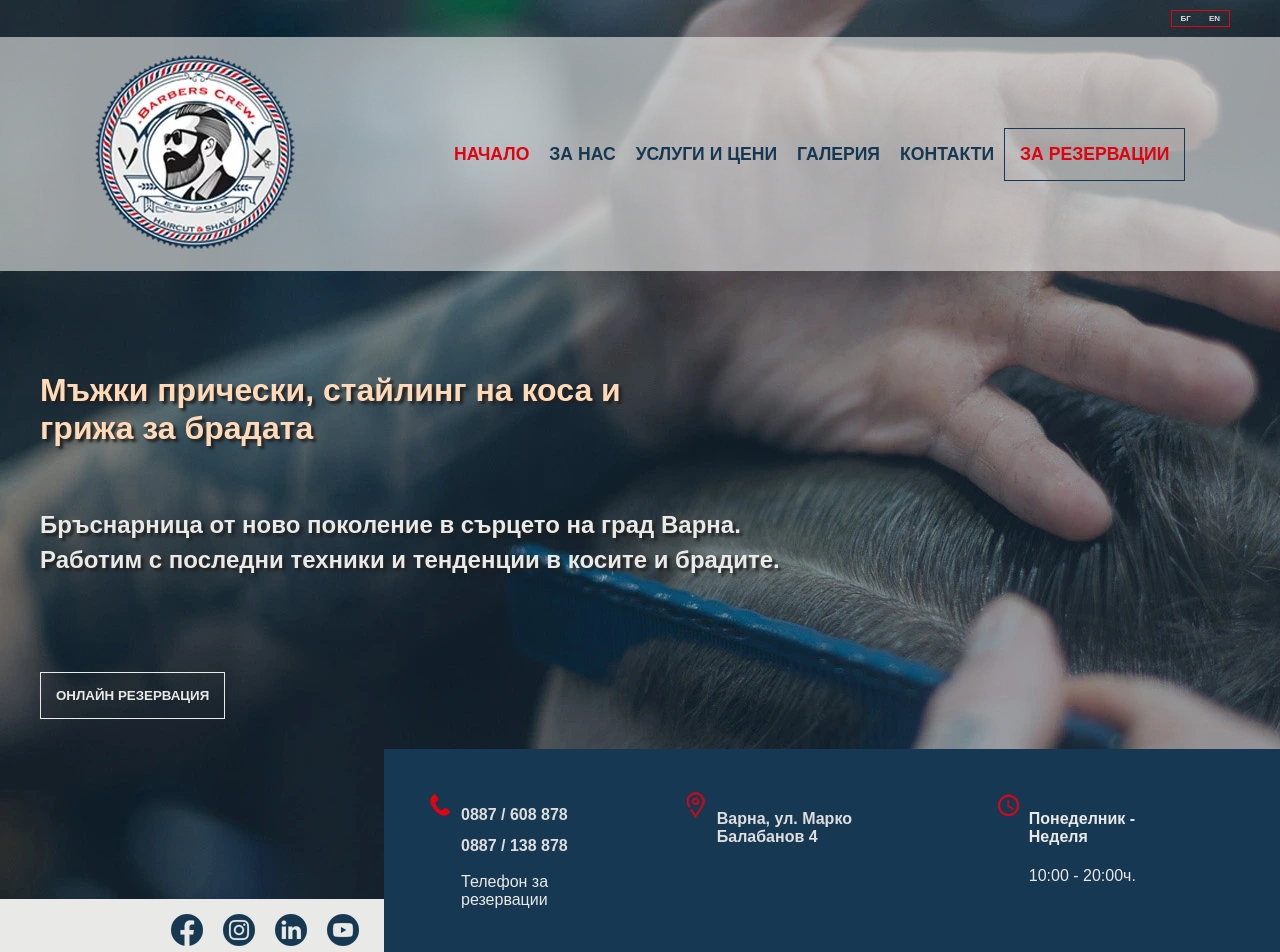
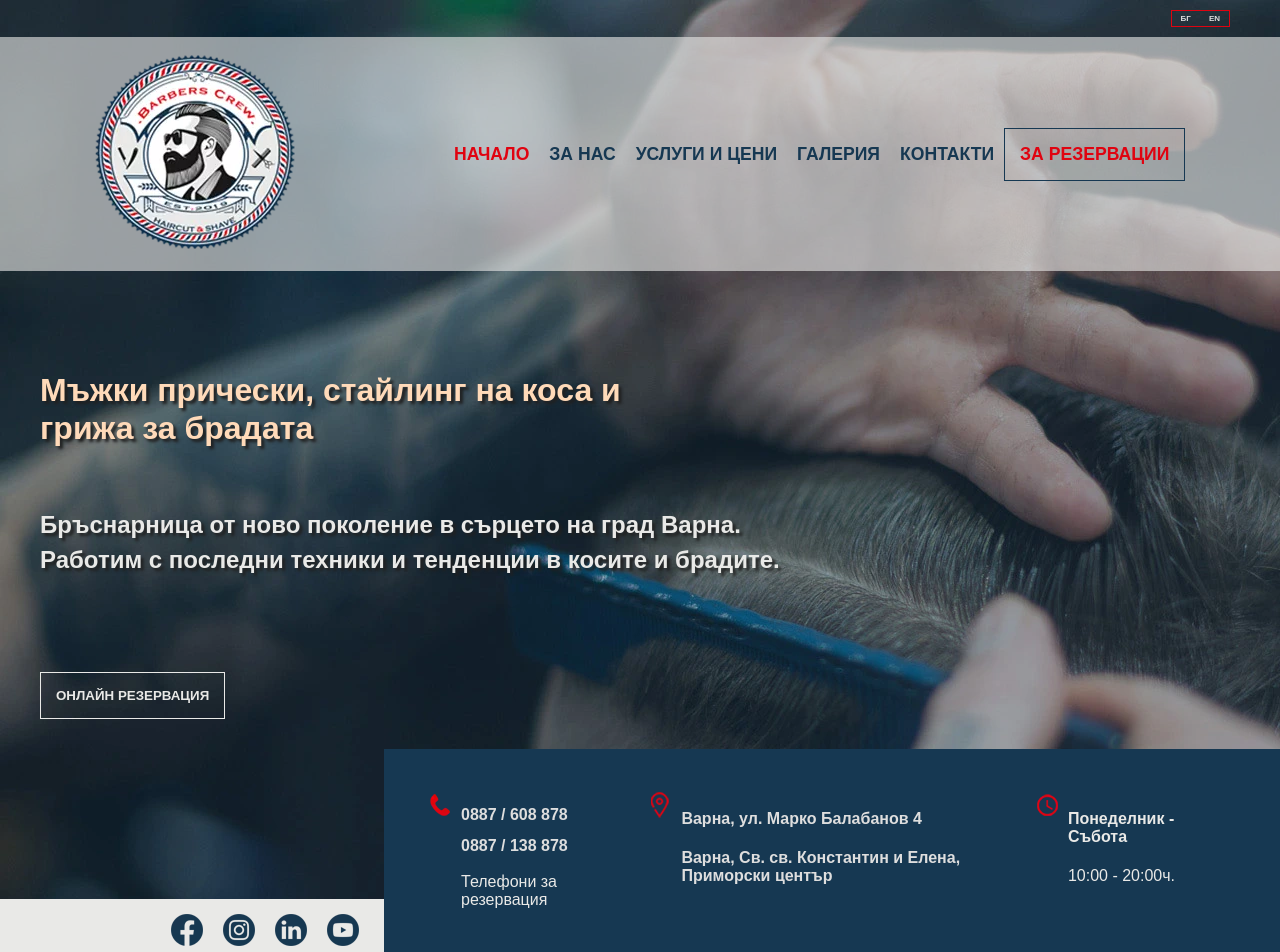
Before and after one commit to Joszeph/Vasil-Webpage, a Next.js app: page / in a window 1280 px wide. Shown: the top 952 px of the page. Built offline with nearby package versions, Linux system fonts and the light colour scheme.

Commit message:
Add files via upload

```diff
--- a/locales/bg.js
+++ b/locales/bg.js
@@ -16,10 +16,10 @@ export default{
     // h2c:'Доверете се на нашия екип от професионалисти,',
     // h2d:'които имат международен опит в създаването и оформянето на мъжка визия.',
     button:'Онлайн Резервация',
-    telP:'Телефон за резервации',
+    telP:'Телефони за резервация',
     addH3:'Варна, ул. Марко Балабанов 4',
-    // addP:'Св. св. Константин и Елена, Варна',
-    workH3:'Понеделник - Неделя',
+    addP:'Варна, Св. св. Константин и Елена, Приморски център',
+    workH3:'Понеделник - Събота',
     workH:'10:00 - 20:00ч.',
     //Section 1
     s1H1:'НАЙ-ДОБРИЯТ БАРБЕРШОП ВЪВ ВАРНА',
@@ -61,15 +61,15 @@ export default{
     fPhone:'Телефон за резервации:',
     onlineR:'Онлайн резервации',
     addressA:'Варна, ул. Марко Балабанов 4',
-    // addressB:'Търговски център "Приморски"',
+    addressB:'Варна, Св. св. Константин и Елена, Търговски център "Приморски"',
     wTime:'Работно време:',
     Monday:'Понеделник 10:00 - 20:00ч.',
     Tuesday:'Вторник 10:00 - 20:00ч.',
     Wednesday:'Сряда 10:00 - 20:00ч.',
     Thursday:'Четвъртък 10:00 - 20:00ч.',
     Friday:'Петък 10:00 - 20:00ч.',
-    Saturday:'Събота 10:00 - 20:00ч.',
-    Sunday:'Неделя 12:00 - 18:00ч',
+    Saturday:'Събота 10:00 - 19:00ч.',
+    // Sunday:'Неделя 12:00 - 18:00ч',
 
     fMenu:'Меню:',
     fBtn1:'НАЧАЛО',
--- a/locales/en.js
+++ b/locales/en.js
@@ -16,10 +16,10 @@ export default{
     // h2c:'Trust our team of professionals,',
     // h2d:'who have international experience in creating and shaping a male vision.',
     button:'online appointment',
-    telP:'Phone for appointments',
+    telP:'Phones for appointment',
     addH3:'Varna, 4 Marko Balabanov Str.',
-    // addP:'St. St. Constantine and Helena, Varna',
-    workH3:'Monday - Sunday',
+    addP:'Varna, St. St. Constantine and Helena',
+    workH3:'Monday - Saturday',
     workH:'10:00am - 8:00pm',
      //Section 1
      s1H1:'THE BEST BARBESHOP IN VARNA',
@@ -68,8 +68,8 @@ export default{
     Wednesday:'Wednesday 10am - 8pm',
     Thursday:'Thursday 10am - 8pm',
     Friday:'Friday 10am - 8pm',
-    Saturday:'Saturday 10am - 8pm',
-    Sunday:'Sunday 12pm - 6pm',
+    Saturday:'Saturday 10am - 7pm',
+    // Sunday:'Sunday 12pm - 6pm',
 
     fMenu:'Меню:',
     fBtn1:'HOME',
```
